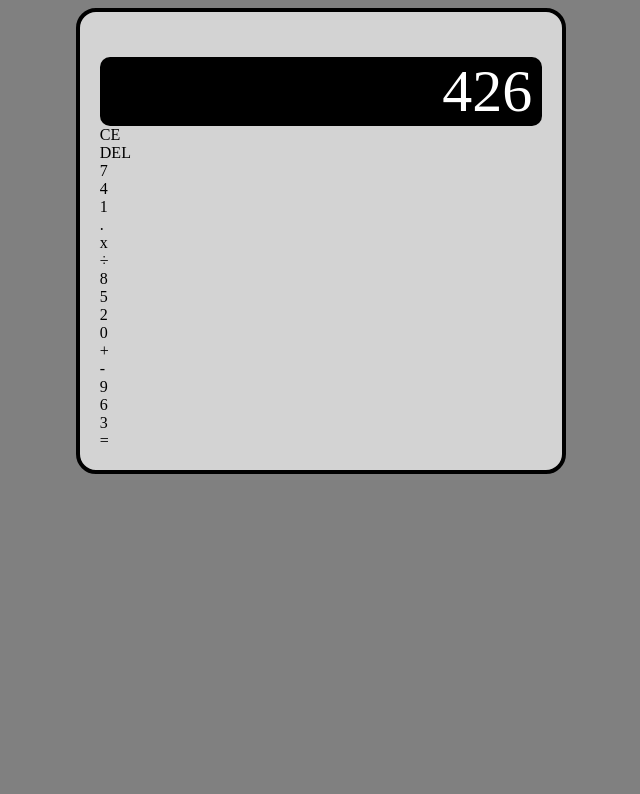
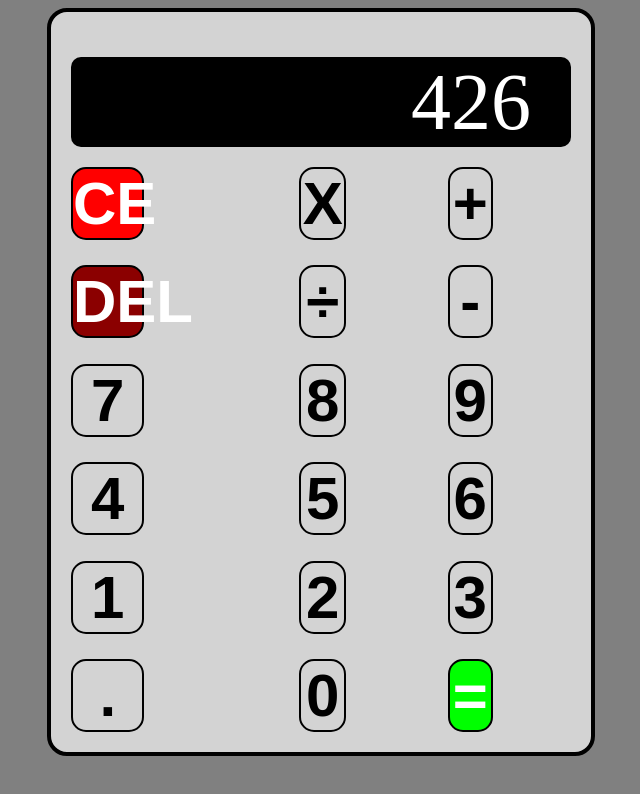
Before and after one commit to RichardGabelman/calculator, a plain HTML site: page index.html in a window 1280 px wide. Shown: the whole page, without its empty margins (319-959 px from the left). Drawn offline with Linux system fonts and the light colour scheme.

Commit message:
Implement calculator HTML

```diff
--- a/index.html
+++ b/index.html
@@ -12,7 +12,7 @@
       <div class="text">426</div>
     </div>
     <div class="buttons">
-      <div>
+      <div class="col">
         <div class="functions" id="clear">CE</div>
         <div class="functions" id="delete">DEL</div>
         <div>7</div>
@@ -21,8 +21,8 @@
         <div>.</div>
       </div>
 
-      <div>
-        <div class="functions">x</div>
+      <div class="col">
+        <div class="functions">X</div>
         <div class="functions">÷</div>
         <div>8</div>
         <div>5</div>
@@ -30,13 +30,13 @@
         <div>0</div>
       </div>
 
-      <div>
+      <div class="col">
         <div class="functions">+</div>
         <div class="functions">-</div>
         <div>9</div>
         <div>6</div>
         <div>3</div>
-        <div>=</div>
+        <div id="enter">=</div>
       </div>
     </div>
   </div>
--- a/script.js
+++ b/script.js
@@ -26,7 +26,7 @@ const operate = function(leftNum, operator, rightNum) {
     case "-":
       return subtract(leftNum, rightNum);
       break;
-    case "x":
+    case "X":
       return multiply(leftNum, rightNum);
       break;
     case "÷":
--- a/styles.css
+++ b/styles.css
@@ -6,13 +6,15 @@ body {
   display: flex;
   flex-direction:column;
   height: auto;
-  width: 35%;
+  width: 500px;
+  height: 700px;
   border: 4px solid black;
   background-color: lightgray;
   margin: auto;
   padding: 20px;
   border-radius: 20px;
-  justify-content: center;
+  justify-content: space-between;
+  align-items: center;
 }
 
 .display {
@@ -21,15 +23,59 @@ body {
   background-color: black;
   border-radius: 10px;
   width: 100%;
-  flex-grow: 1;
-  margin: auto;
+  height: 90px;
   margin-top: 25px;
   justify-content: right;
+  align-items: center;
 }
 
 .text {
-  font-size: 60px;
+  font-size: 80px;
   color: white;
-  margin-right: 10px;
+  margin-right: 40px;
+  margin-left: 40px;
   text-align: end;
 }
+
+.buttons {
+  display: flex;
+  flex-direction: row;
+  margin: auto;
+  margin-top: 20px;
+  width: 100%;
+  height: 580px;
+  gap: 20px;
+}
+
+.col {
+  display: flex;
+  flex-direction: column;
+  flex-grow: 1;
+  gap: 20px;
+  justify-content: space-between;
+}
+
+.col div {
+  border: 2px solid black;
+  width: calc(100% / 3);
+  font-size: 60px;
+  text-align: center;
+  font-weight: 550;
+  font-family:Arial, Helvetica, sans-serif;
+  border-radius: 15px;
+}
+
+#clear {
+  background-color: red;
+  color: white;
+}
+
+#delete {
+  background-color: darkred;
+  color: white;
+}
+
+#enter {
+  background-color: rgb(0, 255, 0);
+  color: white;
+}
```
